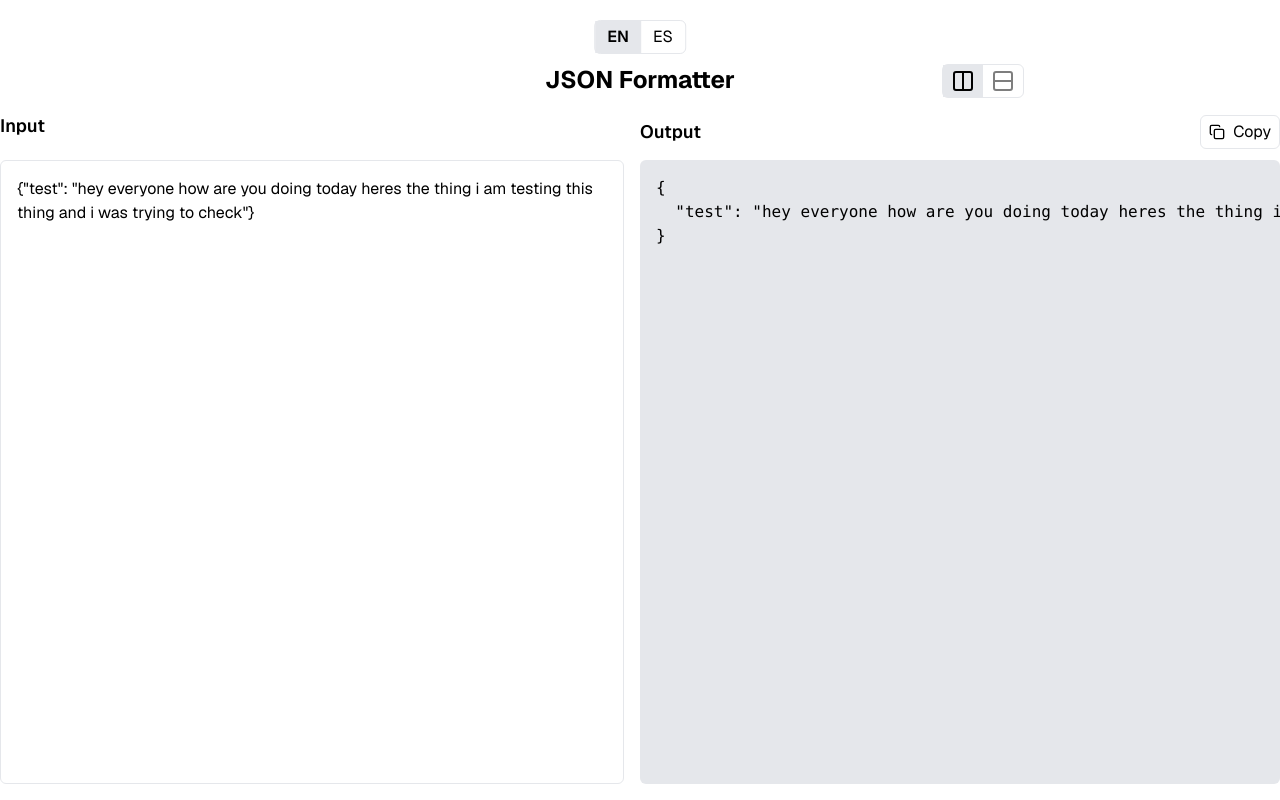
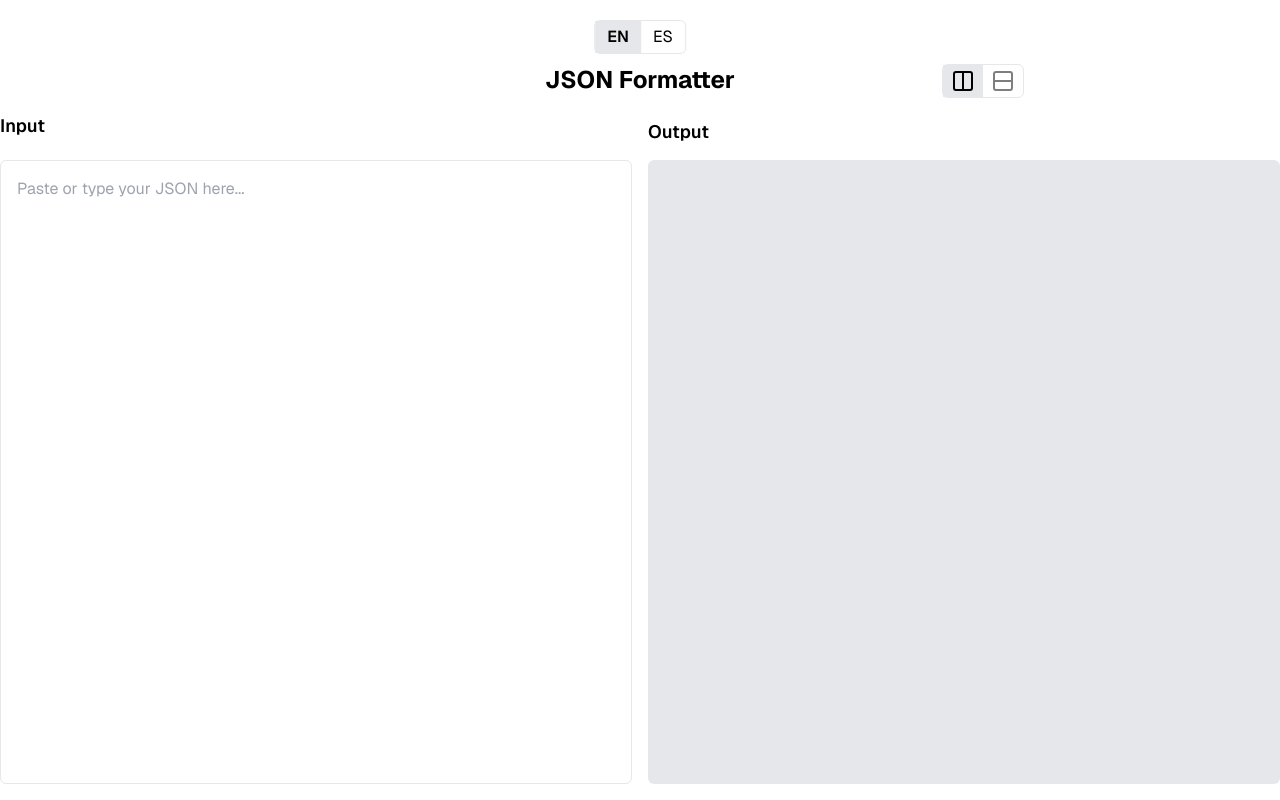
Before and after one commit to andremov/json-formatter, a Next.js app: page / in a window 1280 px wide. Built offline with nearby package versions, Linux system fonts and the light colour scheme.

Commit message:
remove test string

```diff
--- a/src/_components/json-formatter.tsx
+++ b/src/_components/json-formatter.tsx
@@ -16,9 +16,7 @@ const debounce = (func: (arg: string) => void, delay: number) => {
 };
 
 export default function JSONFormatter({ lang = "en" }: { lang?: "en" | "es" }) {
-  const [input, setInput] = useState(
-    '{"test": "hey everyone how are you doing today heres the thing i am testing this thing and i was trying to check"}',
-  );
+  const [input, setInput] = useState("");
   const [output, setOutput] = useState("");
   const [error, setError] = useState("");
   const [isCopied, setIsCopied] = useState(false);
```
